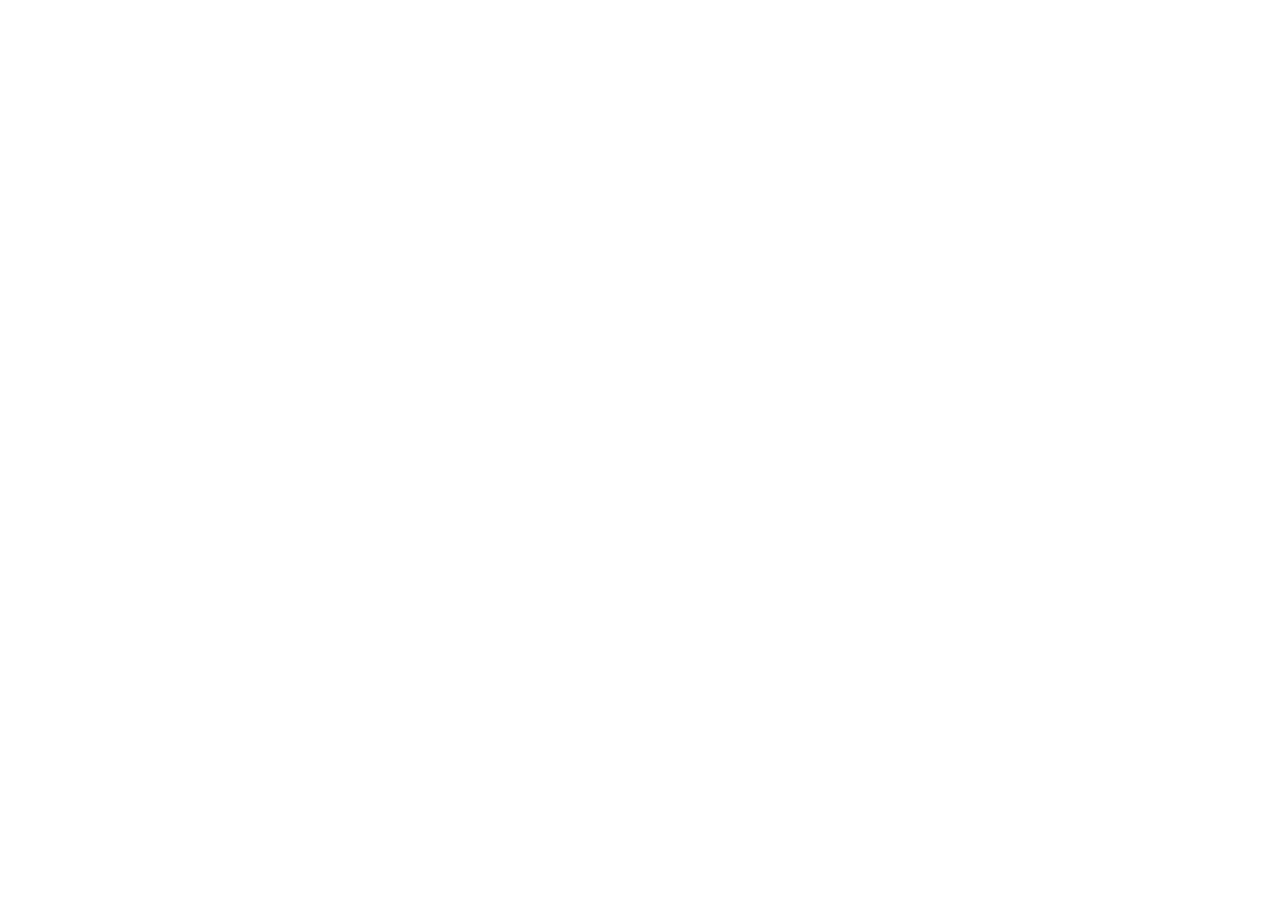
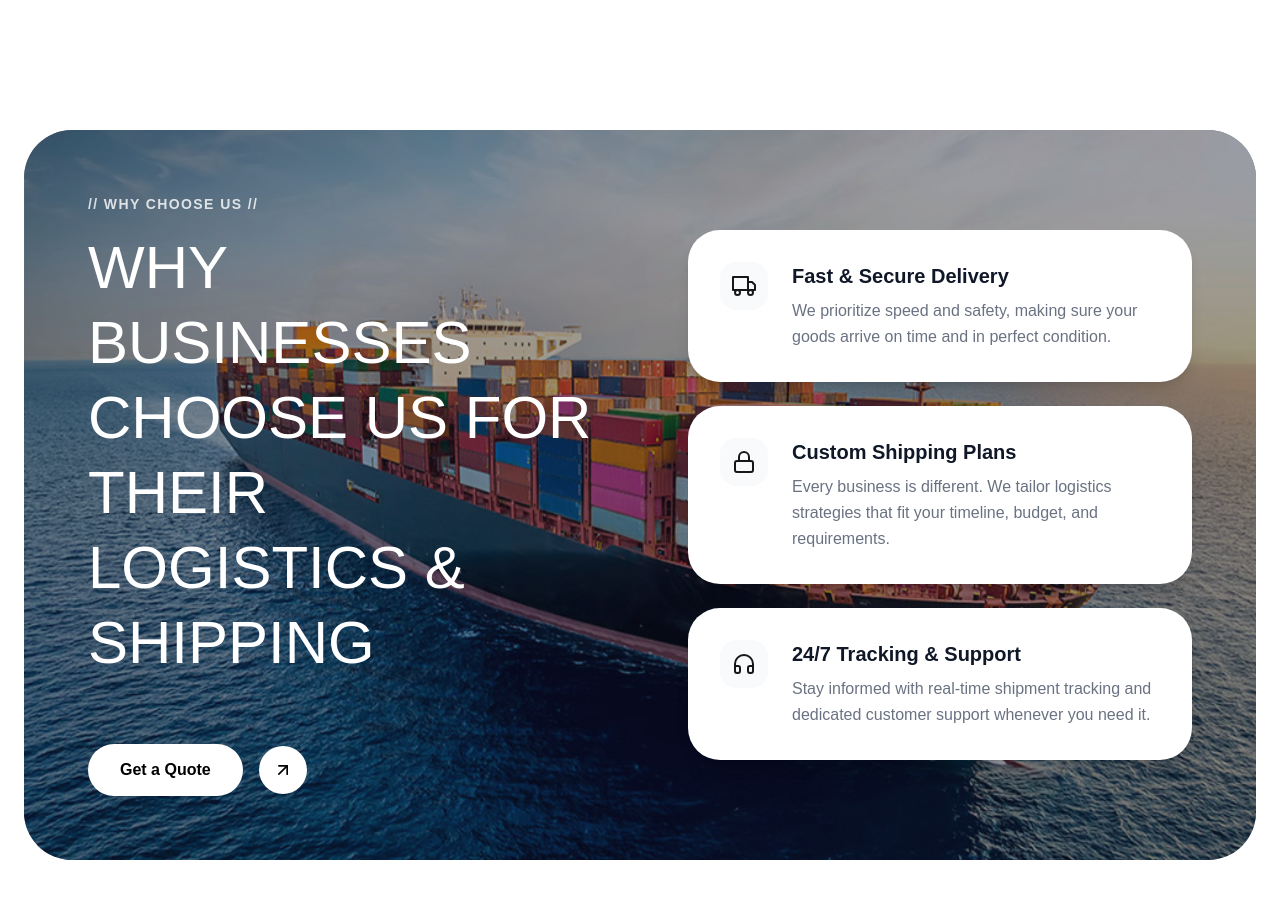
Before and after one commit to Shibilipadalath/logistic-web, a Next.js app: page / in a window 1280 px wide. Shown: the part 2600-3498 px from the top of the page. Before the commit the page ends 2634 px from the top, so only its background shows below. Built offline with nearby package versions, Linux system fonts and the light colour scheme; a web font is replaced by a local one.

Commit message:
why choose us secition added

```diff
--- a/src/app/page.tsx
+++ b/src/app/page.tsx
@@ -3,6 +3,7 @@
 import Hero from "@/components/Hero";
 import About from "@/components/About";
 import Services from "@/components/Services";
+import WhyChooseUs from "@/components/WhyChooseUs";
 
 export default function Home() {
   return (
@@ -11,6 +12,7 @@
       <Hero />
       <About />
       <Services />
+      <WhyChooseUs />
     </main>
   );
 }
--- /dev/null
+++ b/src/components/WhyChooseUs.tsx
@@ -0,0 +1,104 @@
+
+import React from 'react';
+import Image from 'next/image';
+
+const features = [
+    {
+        title: "Fast & Secure Delivery",
+        description: "We prioritize speed and safety, making sure your goods arrive on time and in perfect condition.",
+        icon: (
+            <svg width="24" height="24" viewBox="0 0 24 24" fill="none" stroke="currentColor" strokeWidth="2" strokeLinecap="round" strokeLinejoin="round">
+                <rect x="1" y="3" width="15" height="13" />
+                <polygon points="16 8 20 8 23 11 23 16 16 16 16 8" />
+                <circle cx="5.5" cy="18.5" r="2.5" />
+                <circle cx="18.5" cy="18.5" r="2.5" />
+            </svg>
+        )
+    },
+    {
+        title: "Custom Shipping Plans",
+        description: "Every business is different. We tailor logistics strategies that fit your timeline, budget, and requirements.",
+        icon: (
+            <svg width="24" height="24" viewBox="0 0 24 24" fill="none" stroke="currentColor" strokeWidth="2" strokeLinecap="round" strokeLinejoin="round">
+                <rect x="3" y="11" width="18" height="11" rx="2" ry="2" />
+                <path d="M7 11V7a5 5 0 0 1 10 0v4" />
+            </svg>
+        )
+    },
+    {
+        title: "24/7 Tracking & Support",
+        description: "Stay informed with real-time shipment tracking and dedicated customer support whenever you need it.",
+        icon: (
+            <svg width="24" height="24" viewBox="0 0 24 24" fill="none" stroke="currentColor" strokeWidth="2" strokeLinecap="round" strokeLinejoin="round">
+                <path d="M3 18v-6a9 9 0 0 1 18 0v6" />
+                <path d="M21 19a2 2 0 0 1-2 2h-1a2 2 0 0 1-2-2v-3a2 2 0 0 1 2-2h3zM3 19a2 2 0 0 0 2 2h1a2 2 0 0 0 2-2v-3a2 2 0 0 0-2-2H3z" />
+            </svg>
+        )
+    }
+];
+
+export default function WhyChooseUs() {
+    return (
+        <section className="relative py-24 mx-auto max-w-[1400px] px-4 md:px-6">
+            <div className="relative rounded-[3rem] overflow-hidden min-h-[600px] bg-slate-900">
+                {/* Background Image */}
+                <Image
+                    src="/whychoose.png"
+                    alt="Logistics Operations"
+                    fill
+                    className="object-cover opacity-60"
+                />
+
+                {/* Content Container */}
+                <div className="relative z-10 p-8 md:p-16 grid grid-cols-1 lg:grid-cols-2 gap-12 lg:gap-24 items-center h-full">
+
+                    {/* Left Side */}
+                    <div className="space-y-8 h-full flex flex-col justify-between">
+                        <div>
+                            <span className="text-sm font-bold tracking-widest text-white/80 uppercase block mb-4">
+                                {"// Why Choose Us //"}
+                            </span>
+                            <h2 className="text-4xl md:text-5xl lg:text-6xl font-medium text-white leading-tight">
+                                WHY BUSINESSES CHOOSE US FOR THEIR LOGISTICS & SHIPPING
+                            </h2>
+                        </div>
+
+                        <div className="flex items-center gap-4 pt-8">
+                            <button className="bg-white text-black px-8 py-3.5 rounded-full font-bold hover:bg-gray-100 transition-colors">
+                                Get a Quote
+                            </button>
+                            <button className="w-12 h-12 bg-white rounded-full flex items-center justify-center hover:scale-105 transition-transform text-black">
+                                <svg width="20" height="20" viewBox="0 0 24 24" fill="none" stroke="currentColor" strokeWidth="2" strokeLinecap="round" strokeLinejoin="round">
+                                    <line x1="7" y1="17" x2="17" y2="7" />
+                                    <polyline points="7 7 17 7 17 17" />
+                                </svg>
+                            </button>
+                        </div>
+                    </div>
+
+                    {/* Right Side - Feature Cards */}
+                    <div className="flex flex-col gap-6">
+                        {features.map((feature, index) => (
+                            <div
+                                key={index}
+                                className="bg-white rounded-[2rem] p-8 flex items-start gap-6 shadow-lg hover:translate-x-2 transition-transform duration-300"
+                            >
+                                <div className="p-3 bg-gray-50 rounded-2xl shrink-0">
+                                    {feature.icon}
+                                </div>
+                                <div className="space-y-2">
+                                    <h3 className="text-xl font-bold text-gray-900">
+                                        {feature.title}
+                                    </h3>
+                                    <p className="text-gray-500 leading-relaxed font-medium">
+                                        {feature.description}
+                                    </p>
+                                </div>
+                            </div>
+                        ))}
+                    </div>
+                </div>
+            </div>
+        </section>
+    );
+}
```
Also changed, not shown: public/whychoose.png (added).
